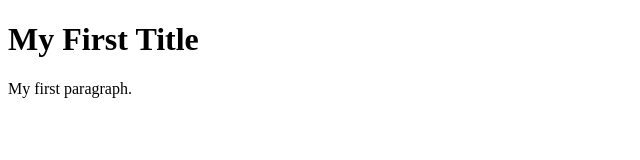
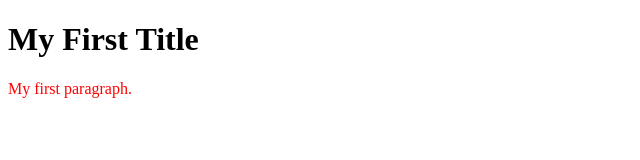
Before and after one commit to Buthead1980/buthead1980.github.io, a plain HTML site: page index.html in a window 1280 px wide. Shown: the whole page, without its empty margins (0-640 px from the left). Drawn offline with Linux system fonts and the light colour scheme.

Commit message:
Fixed css file

```diff
--- a/index.html
+++ b/index.html
@@ -1,7 +1,10 @@
 <!DOCTYPE html>
 <html>
 <head>
-  <!-- your own head-->
+
+  <!-- Add CSS file -->
+  <link rel="stylesheet" href="index.css">
+
 </head>
 <body>
 
```
